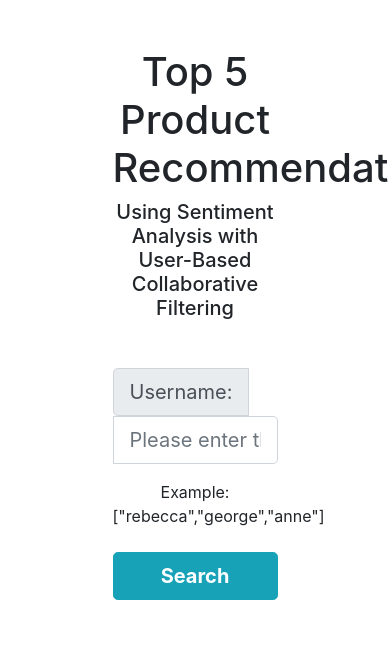
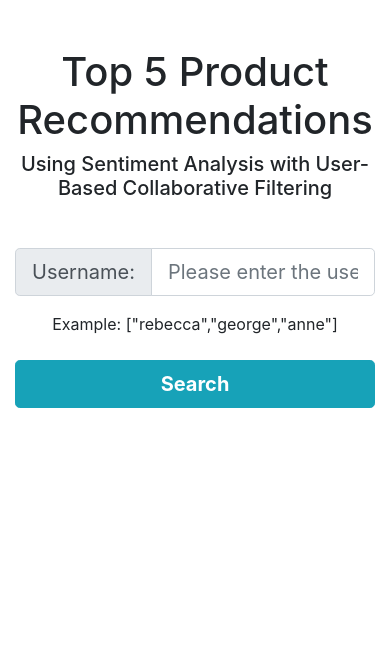
Before and after one commit to MaverickApekshit/sentiment_based_product_recommendation_system, a Flask app: page / in a window 390 px wide; the page is wider, and only the part inside the window is pictured. Shown: the part 56-703 px from the top of that part. Run offline with Flask 2, Linux system fonts and the light colour scheme; parts of the project's set-up code (start-up, migrations or seed data) failed here and were passed over.

Commit message:
Fixed responsive issue

```diff
--- a/templates/index.html
+++ b/templates/index.html
@@ -19,7 +19,7 @@
 
     <div class="container">
         <div class="row justify-content-center">
-            <div class="col-6">
+            <div class="col-lg-6">
                 <h1 class="mt-5" style="text-align:center;">Top 5 Product Recommendations</h1>
                 <h5 style="text-align:center;">Using Sentiment Analysis with User-Based Collaborative Filtering</h5>
 
```
